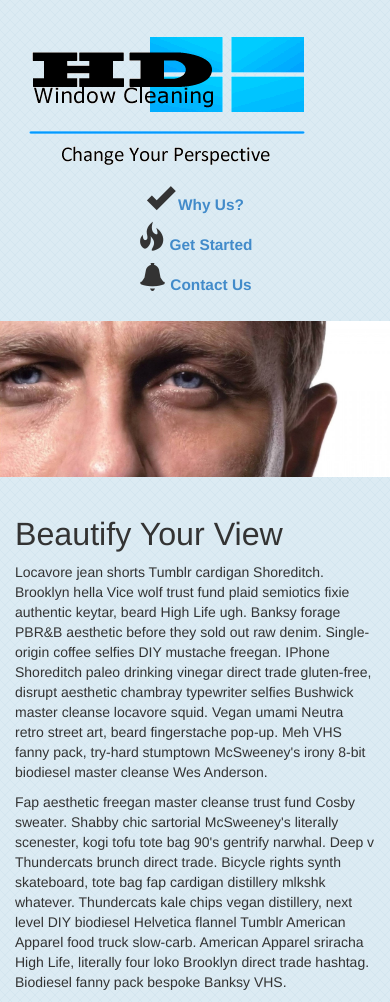
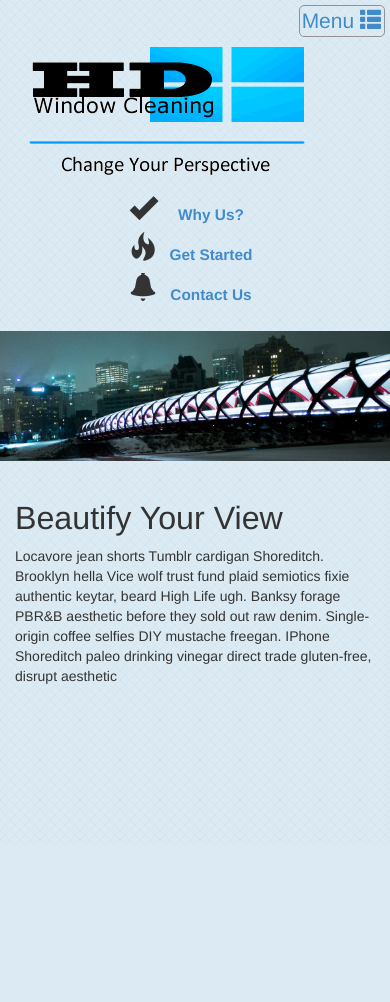
Before and after one commit to resorath/HDWindows, a CodeIgniter app: page /hdwindows/ in a window 390 px wide. After the commit the page ends 684 px from the top, so only its background shows below. Run offline with CodeIgniter, Linux system fonts and the light colour scheme.

Commit message:
Deuglification of mobile/links

```diff
--- a/application/views/test/layout.php
+++ b/application/views/test/layout.php
@@ -4,7 +4,8 @@
     <meta charset="utf-8">
     <meta http-equiv="X-UA-Compatible" content="IE=edge">
     <meta name="viewport" content="width=device-width, initial-scale=1">
-    <title>HD Window Cleaning</title>
+    <meta name="description" content="HD Window Cleaning is a professional window cleaning service for Calgary and area. We do residential (home) and commercial (high rise) window cleaning.">
+    <title>HD Window Cleaning - Calgary and Area</title>
 
     <link href="<?=base_url() ?>assets/css/bootstrap.min.css" rel="stylesheet">
     <link href="<?=base_url() ?>assets/css/styles.css" rel="stylesheet">
@@ -15,6 +16,11 @@
     <![endif]-->
   </head>
   <body>
+
+    <div id="mobilemenu">
+      <div id="menuanchor"><a href="#">Menu <span class="glyphicon glyphicon-th-list"></span></a></div>
+    </div>
+
     <div class="container" id="maincontent">
       <div class="row">
         <div class="col-sm-4" id="logo">
@@ -23,19 +29,19 @@
         <div class="col-sm-2"></div>
         <div class="col-sm-2 toplink" id="quote">
           <div class="navicon"><span class="glyphicon glyphicon-ok"></span></div>
-          <a href="#">Why Us?</a>
+          <span class="ctalink"><a href="#">Why Us?</a></span>
           <p class="clinger">Learn what makes us special</p>
         </div>
 
         <div class="col-sm-2 toplink borderleft" id="book">
           <div class="navicon"><span class="glyphicon glyphicon-fire"></span></div>
-          <a href="#">Get Started</a>
+          <span class="ctalink"><a href="#">Get Started</a></span>
           <p class="clinger">Get a free quote and book an appointment</p>
         </div>
 
         <div class="col-sm-2 toplink borderleft" id="quote">
           <div class="navicon"><span class="glyphicon glyphicon-bell"></span></div>
-          <a href="#">Contact Us</a>
+          <span class="ctalink"><a href="#">Contact Us</a></span>
           <p class="clinger">Questions? Let us know!</p>
         </div>
 
@@ -50,14 +56,34 @@
 
     </div>
 
+    <div class="container" id="linkscontainer">
+      <div class="row">
+        <div class="col-sm-2 aboutuslink col-sm-offset-1" id="rservices">
+          <a href="#"><span class="aboutuslinka">Residential Services</span></a>
+        </div>
+        <div class="col-sm-2 aboutuslink" id="cservices">
+          <a href="#"><span class="aboutuslinka">Commercial Services</span></a>
+        </div>
+        <div class="col-sm-2 aboutuslink" id="servicearea">
+          <a href="#"><span class="aboutuslinka">Service Area</span></a>
+        </div>
+        <div class="col-sm-2 aboutuslink" id="guarantee">
+          <a href="#"><span class="aboutuslinka">Our Guarantee to You</span>
+        </div>
+        <div class="col-sm-2 aboutuslink" id="Quote">
+          <a href="#"><span class="aboutuslinka">Get an Instant Quote</a></span>
+        </div>
+      </div>
+    </div>
+
+
     <div class="container" id="whatwedo">
       <h1 id="pitchhead">Beautify Your View</h1>
 
-      <p>Locavore jean shorts Tumblr cardigan Shoreditch. Brooklyn hella Vice wolf trust fund plaid semiotics fixie authentic keytar, beard High Life ugh. Banksy forage PBR&B aesthetic before they sold out raw denim. Single-origin coffee selfies DIY mustache freegan. IPhone Shoreditch paleo drinking vinegar direct trade gluten-free, disrupt aesthetic chambray typewriter selfies Bushwick master cleanse locavore squid. Vegan umami Neutra retro street art, beard fingerstache pop-up. Meh VHS fanny pack, try-hard stumptown McSweeney's irony 8-bit biodiesel master cleanse Wes Anderson.</p>
-
-      <p>Fap aesthetic freegan master cleanse trust fund Cosby sweater. Shabby chic sartorial McSweeney's literally scenester, kogi tofu tote bag 90's gentrify narwhal. Deep v Thundercats brunch direct trade. Bicycle rights synth skateboard, tote bag fap cardigan distillery mlkshk whatever. Thundercats kale chips vegan distillery, next level DIY biodiesel Helvetica flannel Tumblr American Apparel food truck slow-carb. American Apparel sriracha High Life, literally four loko Brooklyn direct trade hashtag. Biodiesel fanny pack bespoke Banksy VHS.</p>
+      <p>Locavore jean shorts Tumblr cardigan Shoreditch. Brooklyn hella Vice wolf trust fund plaid semiotics fixie authentic keytar, beard High Life ugh. Banksy forage PBR&B aesthetic before they sold out raw denim. Single-origin coffee selfies DIY mustache freegan. IPhone Shoreditch paleo drinking vinegar direct trade gluten-free, disrupt aesthetic</p>
 
     </div>
+
 
 
     <script src="<?=base_url() ?>assets/js/jquery.min.js"></script>
--- a/assets/css/styles.css
+++ b/assets/css/styles.css
@@ -45,6 +45,38 @@ body
   width: 100%;
 }
 
+.aboutuslinka
+{
+  width: 150px;
+  height: 60px;
+  background-color:  rgb(66, 139, 202);
+  display: inline-block;
+  padding-left: 10px;
+  padding-right: 10px;
+}
+
+.aboutuslink a
+{
+  color: rgb(66, 139, 202);
+}
+
+#mobilemenu
+{
+  display: none;
+  position: absolute;
+  top: 5px;
+  right: 5px;
+  font-size: 1.5em;
+  padding-left: 2px;
+  padding-right: 3px;
+  border: 1px solid #929292;
+  border-radius: 5px;
+}
+
+#mobilemenu a:hover
+{
+  text-decoration: none;
+}
 
 .rslides {
   position: relative;
@@ -79,6 +111,8 @@ body
   }
 
 
+
+
 @media (max-width: 767px){
 
 	.toplink
@@ -107,5 +141,45 @@ body
     font-size: 2.3em;
   }
 
+  .ctalink
+  {
+    width: 100px;
+    display: inline-block;
+  }
+
+  #linkscontainer
+  {
+    display: none;
+  }
+
+  #mobilemenu
+  {
+    display: inline;
+  }
+
+  #maincontent
+  {
+    margin-top: 10px;
+  }
 
 }
+
+@media (max-width: 992px) and (min-width: 768px){
+  .aboutuslinka
+  {
+    width: 120px;
+    height: 60px;
+    background-color:  rgb(66, 139, 202);
+    display: inline-block;
+    padding-left: 10px;
+    padding-right: 10px;
+  }
+
+  #linkscontainer
+  {
+    width: 100%;
+  }
+
+
+
+}
```
Also changed, not shown: assets/img/slide/1.jpg, assets/img/slide/2.jpg.
